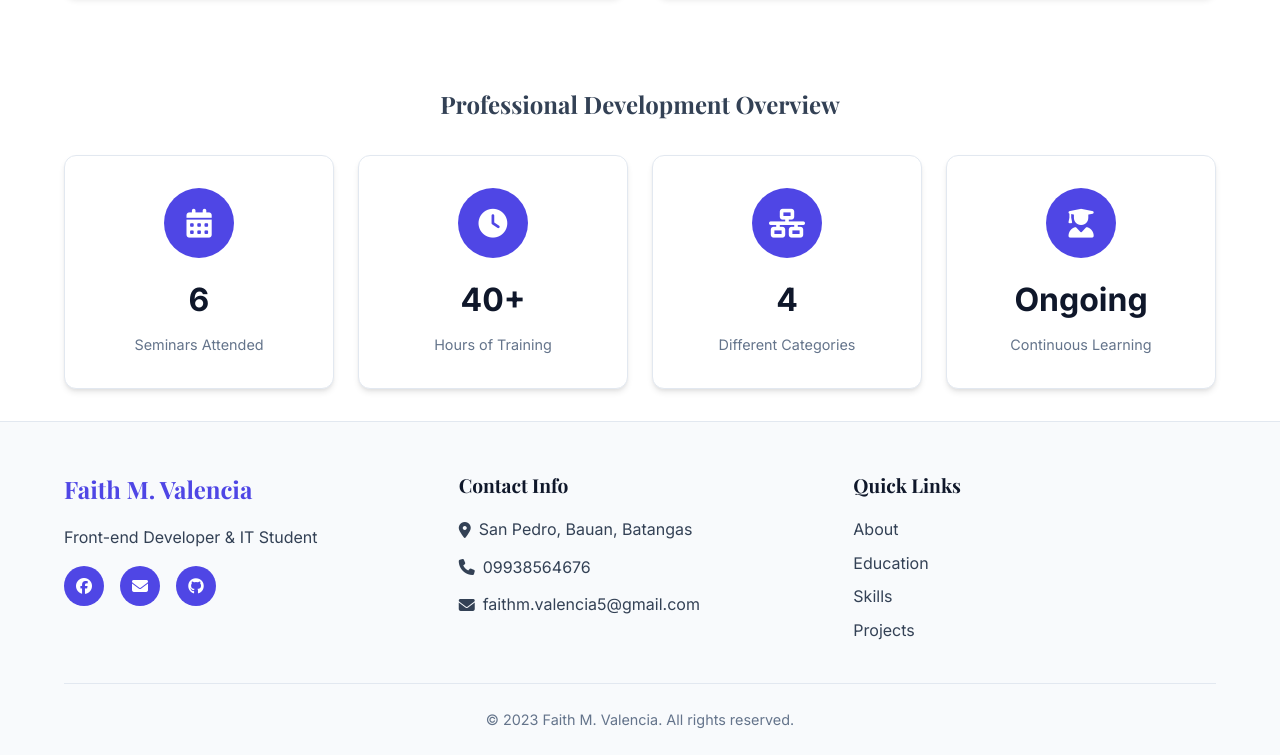
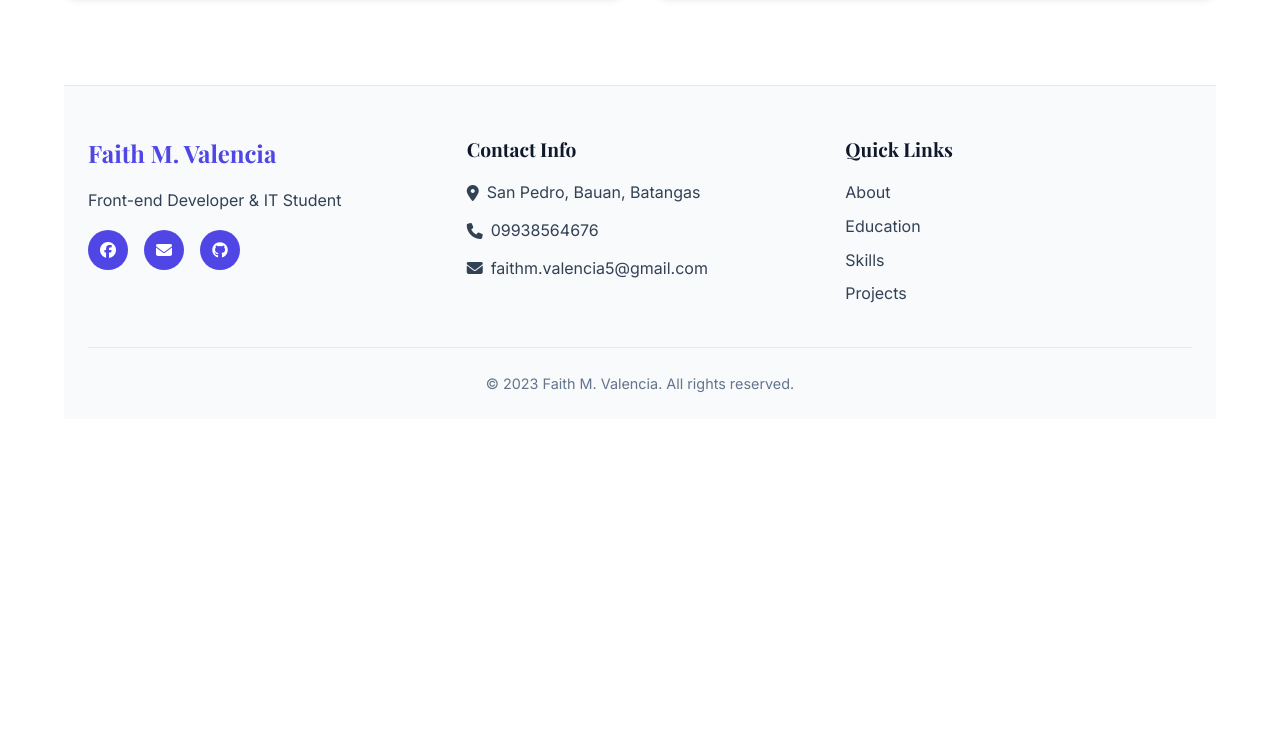
Before and after one commit to FaithV5/StudentPortfolio, a website: page Student Portfolio/seminars.html in a window 1280 px wide. Shown: the part 1987-2742 px from the top of the page. After the commit the page ends 2438 px from the top, so only its background shows below. Drawn offline with nearby package versions, Linux system fonts and the light colour scheme.

Commit message:
Update seminars.html

```diff
--- a/Student Portfolio/seminars.html
+++ b/Student Portfolio/seminars.html
@@ -203,51 +203,6 @@
         </div>
       </div>
 
-      <!-- Seminar Stats -->
-      <div class="seminar-stats">
-        <h2>Professional Development Overview</h2>
-        <div class="stats-grid">
-          <div class="stat-card">
-            <div class="stat-icon">
-              <i class="fas fa-calendar-alt"></i>
-            </div>
-            <div class="stat-info">
-              <div class="stat-number">6</div>
-              <div class="stat-label">Seminars Attended</div>
-            </div>
-          </div>
-          <div class="stat-card">
-            <div class="stat-icon">
-              <i class="fas fa-clock"></i>
-            </div>
-            <div class="stat-info">
-              <div class="stat-number">40+</div>
-              <div class="stat-label">Hours of Training</div>
-            </div>
-          </div>
-          <div class="stat-card">
-            <div class="stat-icon">
-              <i class="fas fa-network-wired"></i>
-            </div>
-            <div class="stat-info">
-              <div class="stat-number">4</div>
-              <div class="stat-label">Different Categories</div>
-            </div>
-          </div>
-          <div class="stat-card">
-            <div class="stat-icon">
-              <i class="fas fa-user-graduate"></i>
-            </div>
-            <div class="stat-info">
-              <div class="stat-number">Ongoing</div>
-              <div class="stat-label">Continuous Learning</div>
-            </div>
-          </div>
-        </div>
-      </div>
-    </section>
-  </main>
-
   <!-- Footer -->
   <footer class="site-footer">
     <div class="footer-container">
@@ -283,4 +238,5 @@
 
   <script src="app.js"></script>
 </body>
+
 </html>
```
